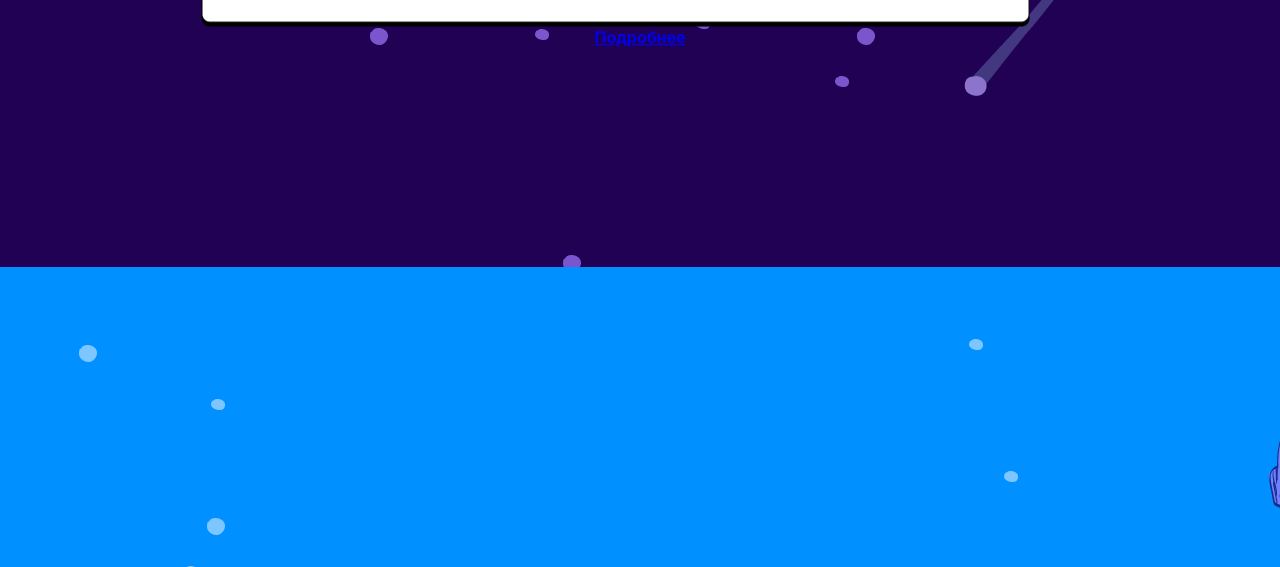
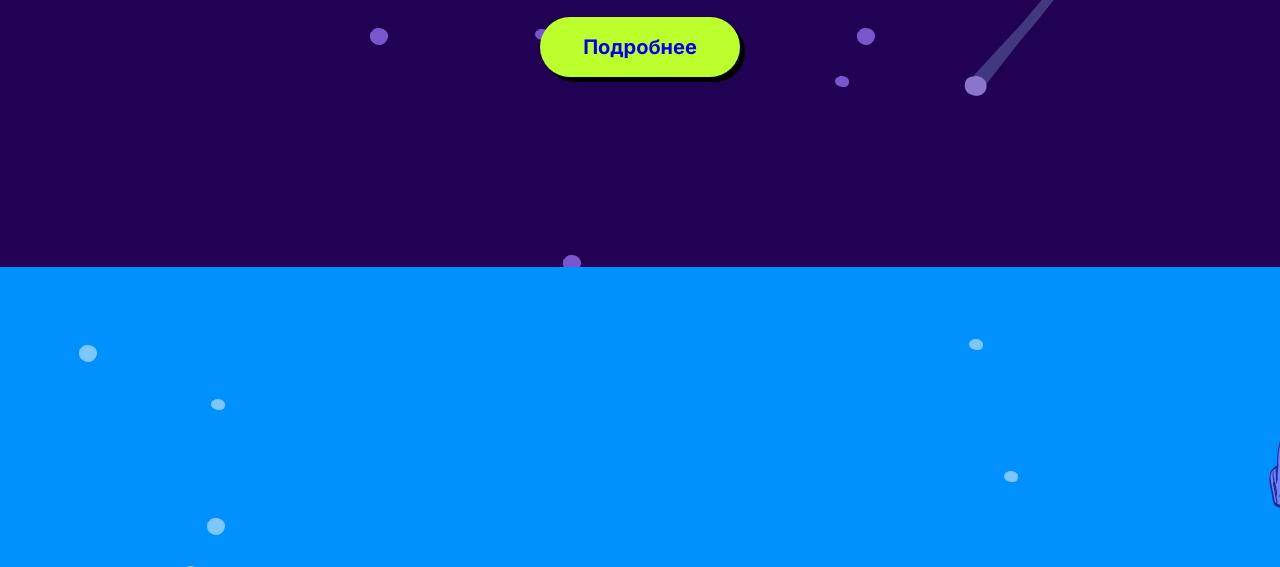
Before and after one commit to VerkoneRostislav/goodProject, a plain HTML site: page index.html in a window 1280 px wide. Shown: the part 533-1100 px from the top of the page. Drawn offline with Linux system fonts and the light colour scheme.

Commit message:
Update index.html

```diff
--- a/index.html
+++ b/index.html
@@ -18,7 +18,7 @@
                     личная страница разработчика
                 </p>
             </div>
-            <div calsss="button">
+            <div class="button">
                 <a href="#">Подробнее</a>
             </div>
         </div>
```
